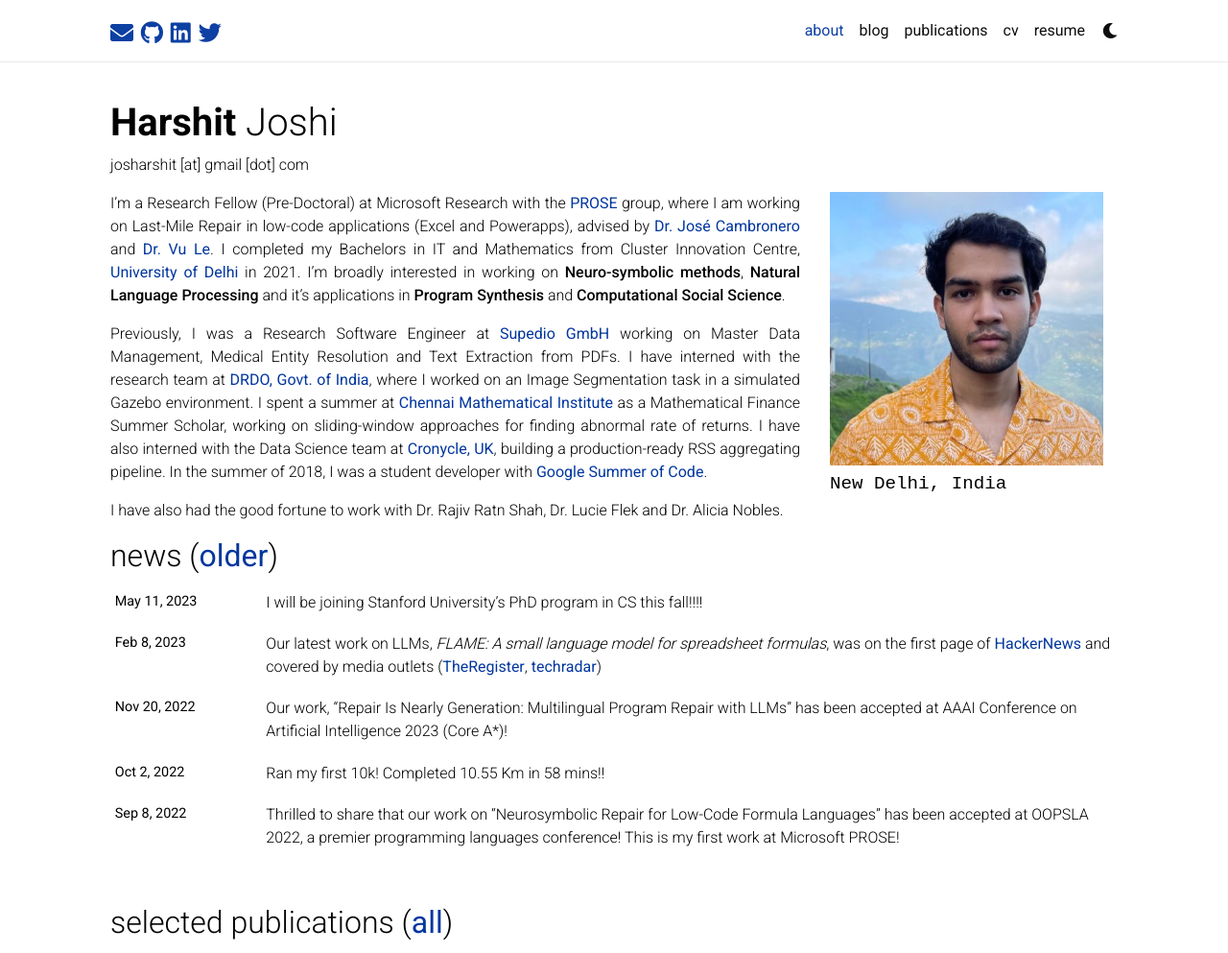
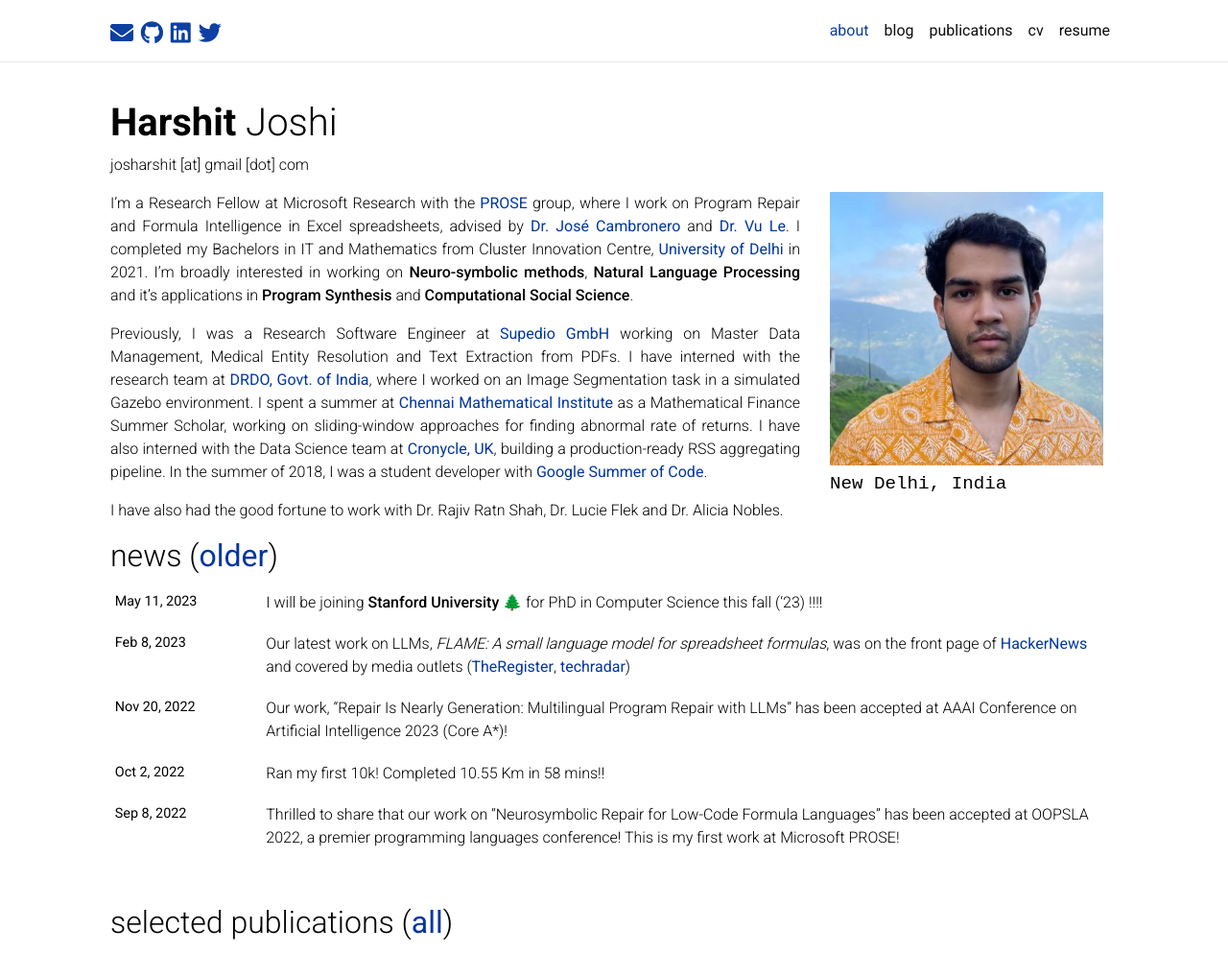
Before and after one commit to duskybomb/duskybomb.github.io, a Jekyll site: the page built from _pages/about.md, in a window 1280 px wide and 1363 px high, cut to the strip 0-993 px from the top of the window. Shown: the whole strip at 96% size. Built offline with Jekyll 4.4.1, drawn with Linux system fonts in a browser that asks for light colours; nearby versions of some CDN libraries; a style sheet for code colours, icons or effects is not loaded.

Commit message:
remove dark mode

```diff
--- a/_config.yml
+++ b/_config.yml
@@ -8,7 +8,7 @@ middle_name:
 last_name: Joshi
 email: josharshit@gmail.com
 description: > # the ">" symbol means to ignore newlines until "footer_text:"
-  Research Fellow at Microsoft Research. Likes to talk about Neurosymbolic techniques for code and other domains.
+  Research Fellow at Microsoft Research. Likes to talk about Neurosymbolic techniques for taming the powers of LLMs.
 footer_text: >
   Powered by <a href="http://jekyllrb.com/" target="_blank">Jekyll</a> with <a href="https://github.com/alshedivat/al-folio">al-folio</a> theme.
   Hosted by <a href="https://pages.github.com/" target="_blank">GitHub Pages</a>.
@@ -161,7 +161,7 @@ enable_panelbear_analytics: false
 enable_mansory:             true
 enable_math:                true
 enable_tooltips:            false
-enable_darkmode:            true
+enable_darkmode:            false
 show_social_icons:          true
 
 # -----------------------------------------------------------------------------
--- a/_pages/about.md
+++ b/_pages/about.md
@@ -14,7 +14,7 @@ selected_papers: true # includes a list of papers marked as "selected={true}"
 social: true  # includes social icons at the bottom of the page
 ---
 
-I'm a Research Fellow (Pre-Doctoral) at Microsoft Research with the [PROSE](https://www.microsoft.com/en-us/research/group/prose/){:target="\_blank"} group, where I am working on Last-Mile Repair in low-code applications (Excel and Powerapps), advised by [Dr. José Cambronero](https://www.josecambronero.com/) and [Dr. Vu Le](https://www.vuminhle.com/).
+I'm a Research Fellow at Microsoft Research with the [PROSE](https://www.microsoft.com/en-us/research/group/prose/){:target="\_blank"} group, where I work on Program Repair and Formula Intelligence in Excel spreadsheets, advised by [Dr. José Cambronero](https://www.josecambronero.com/) and [Dr. Vu Le](https://www.vuminhle.com/).
 I completed my Bachelors in IT and Mathematics from Cluster Innovation Centre, [University of Delhi](https://du.ac.in){:target="\_blank"} in 2021.
 I'm broadly interested in working on **Neuro-symbolic methods**, **Natural Language Processing** and it's applications in **Program Synthesis** and **Computational Social Science**.
 
```
Also changed, not shown: _news/annoucement_stanford.md (+1 -1 lines), _news/announcement_flame.md (+1 -1 lines).
